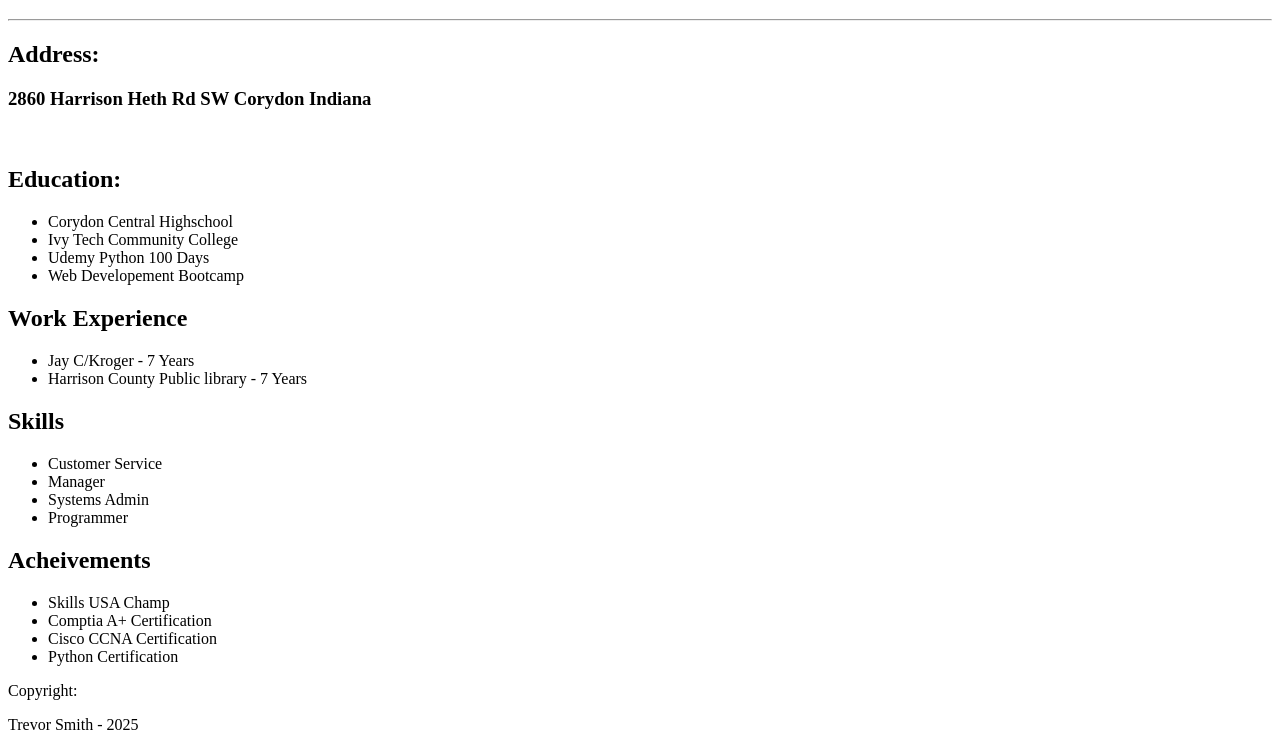
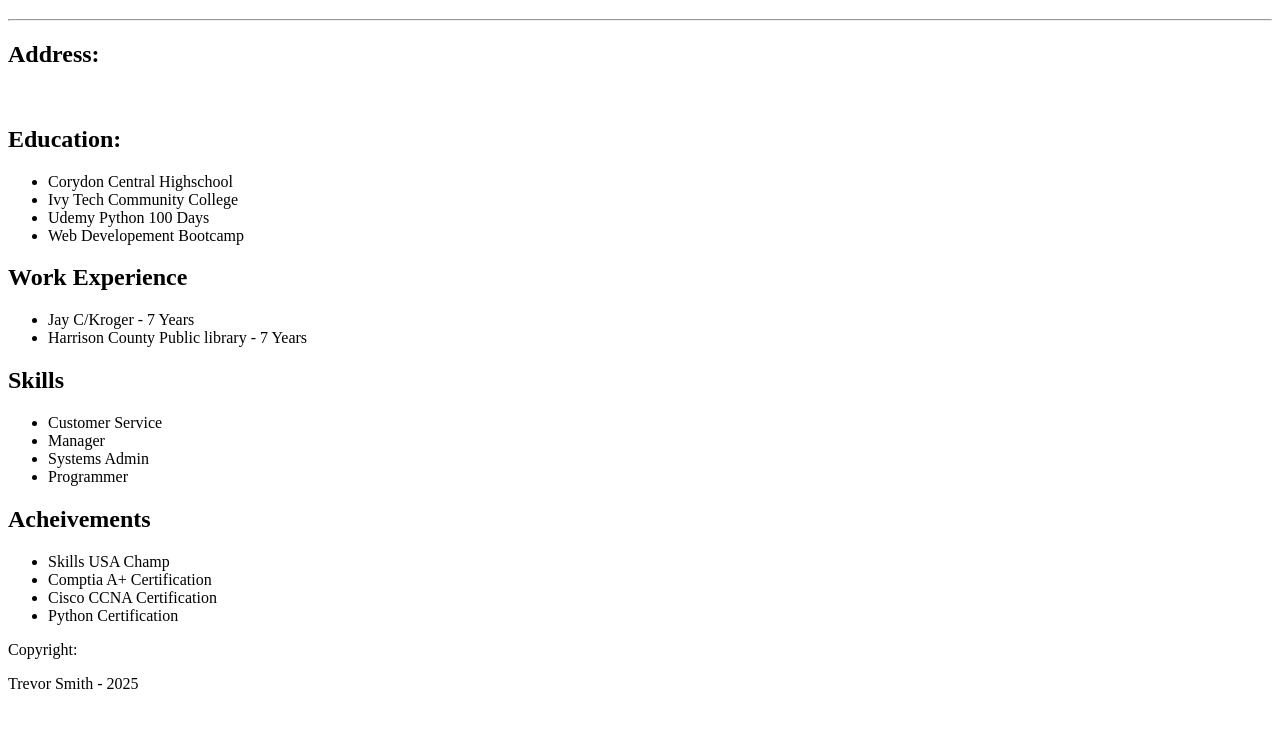
Before and after one commit to Canthrast/html-portfolio, a plain HTML site: page index.html in a window 1280 px wide. Shown: the part 61-811 px from the top of the page. Drawn offline with Linux system fonts and the light colour scheme.

Commit message:
Update index.html

```diff
--- a/index.html
+++ b/index.html
@@ -9,7 +9,6 @@
     <h1>Trevor Smith</h1>
         <hr/>
     <h2>Address:</h2>
-        <h3>2860 Harrison Heth Rd SW Corydon Indiana</h3>
     <br/>
     <h2>Education:</h2>
         <ul>
```
